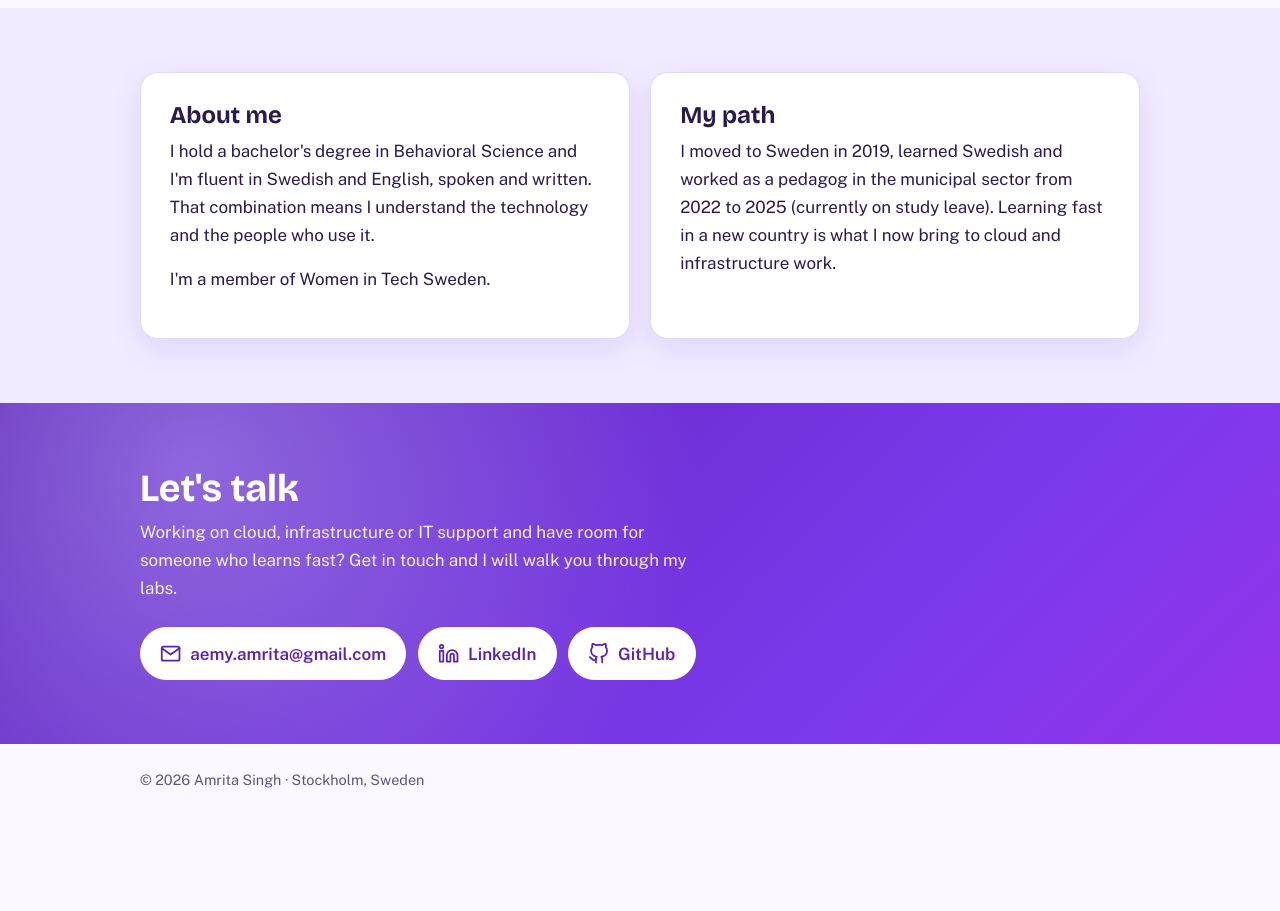
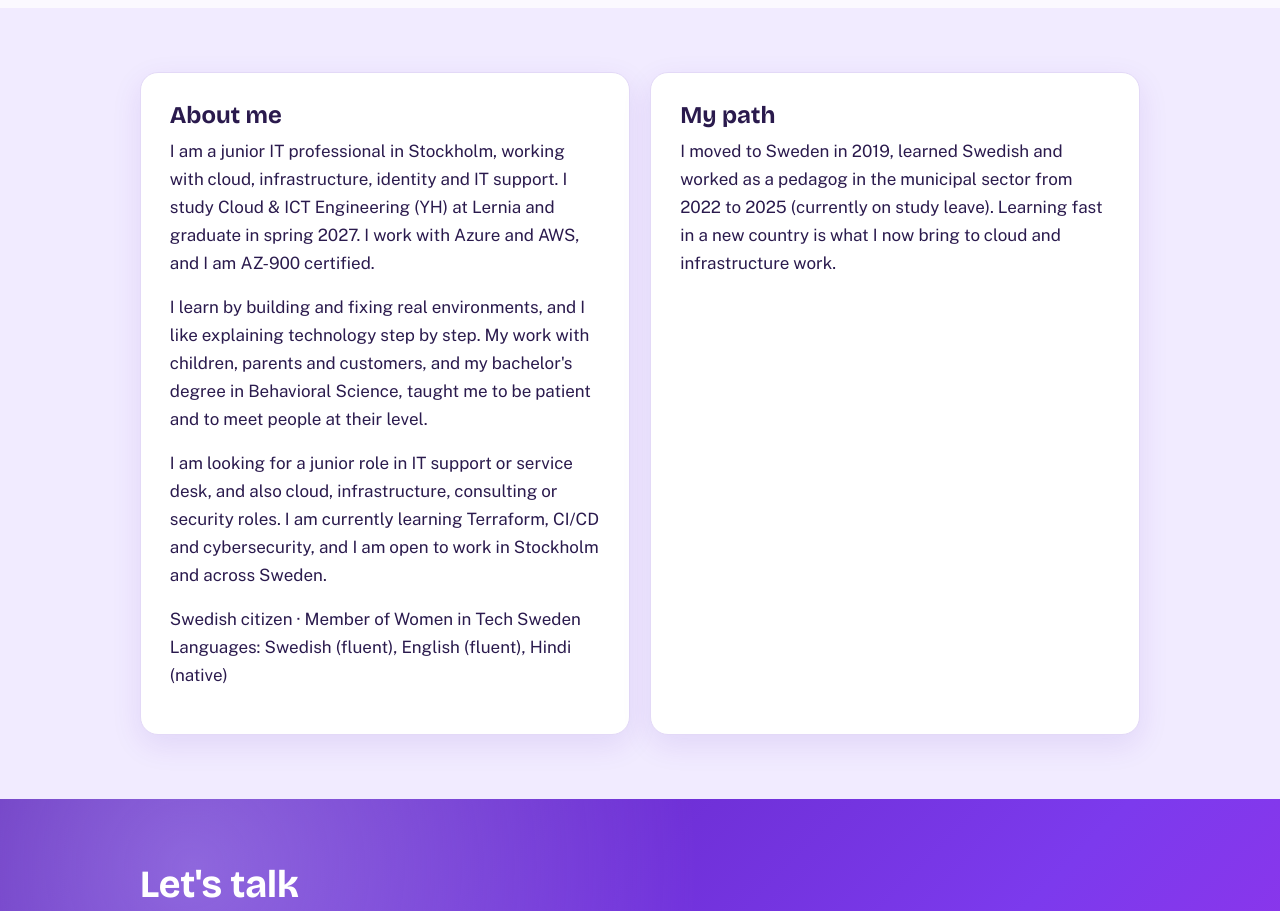
Before and after one commit to secexpert123/Welcome-to-Amrita-s_Portfolio, a plain HTML site: page index.html in a window 1280 px wide. Shown: the part 3980-4891 px from the top of the page. Before the commit the page ends 4796 px from the top, so only its background shows below. Drawn offline with nearby package versions, Linux system fonts and the light colour scheme.

Commit message:
Update personal information in the about section

```diff
--- a/index.html
+++ b/index.html
@@ -212,8 +212,10 @@ footer{padding:1.5rem 0;color:var(--muted);font-size:.9rem}
   <div class="wrap about">
     <div>
       <h2 class="sec">About me</h2>
-      <p>I hold a bachelor's degree in Behavioral Science and I'm fluent in Swedish and English, spoken and written. That combination means I understand the technology and the people who use it.</p>
-      <p>I'm a member of Women in Tech Sweden.</p>
+      <p>I am a junior IT professional in Stockholm, working with cloud, infrastructure, identity and IT support. I study Cloud &amp; ICT Engineering (YH) at Lernia and graduate in spring 2027. I work with Azure and AWS, and I am AZ-900 certified.</p>
+      <p>I learn by building and fixing real environments, and I like explaining technology step by step. My work with children, parents and customers, and my bachelor's degree in Behavioral Science, taught me to be patient and to meet people at their level.</p>
+      <p>I am looking for a junior role in IT support or service desk, and also cloud, infrastructure, consulting or security roles. I am currently learning Terraform, CI/CD and cybersecurity, and I am open to work in Stockholm and across Sweden.</p>
+      <p>Swedish citizen · Member of Women in Tech Sweden<br>Languages: Swedish (fluent), English (fluent), Hindi (native)</p>
     </div>
     <div>
       <h2 class="sec">My path</h2>
```
